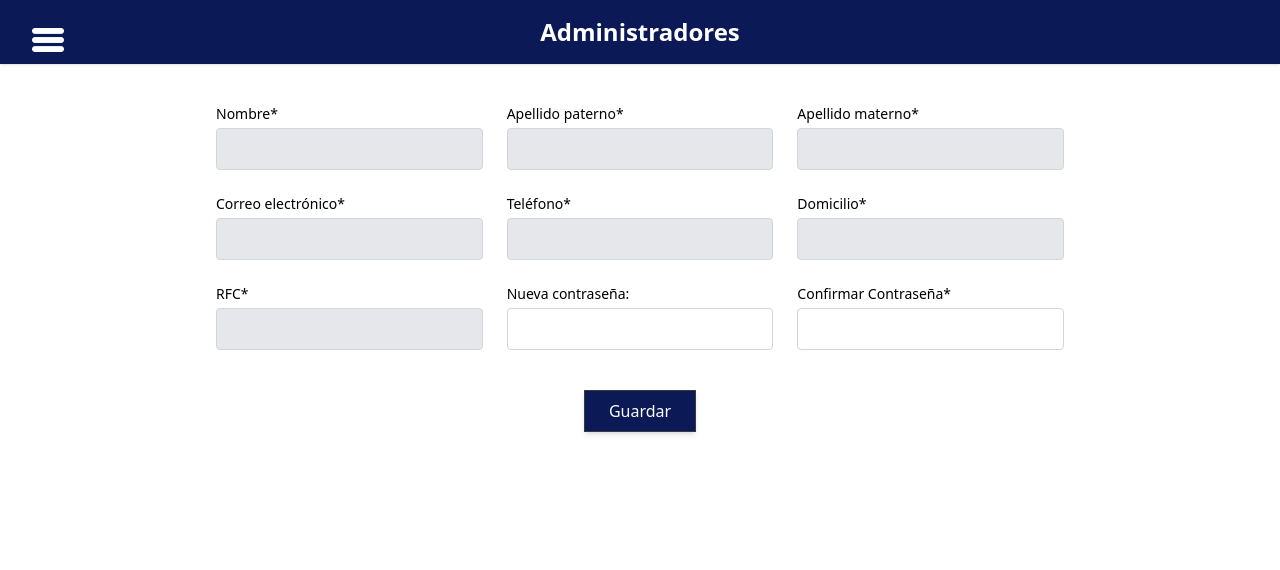
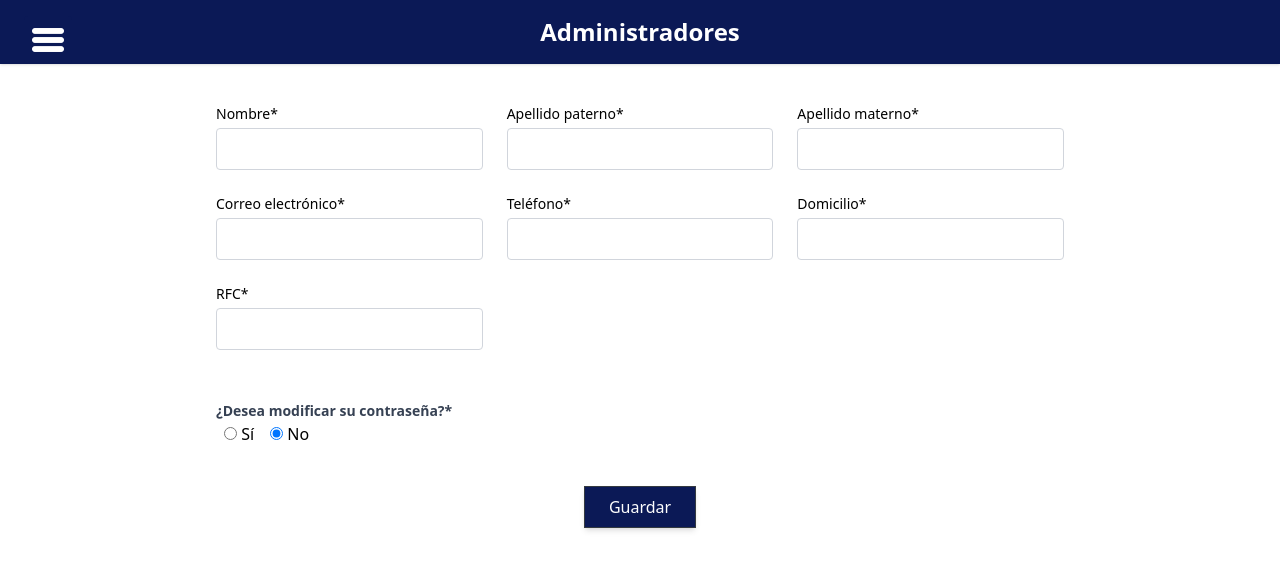
Before and after one commit to Christian20233tn137/multi_aseguradora, a React (Vite) app: page /inicioAgentes/EditarPerfil in a window 1280 px wide. Shown: the top 570 px of the page. Built offline with nearby package versions, Linux system fonts and the light colour scheme; no server answers; the HTML template or start-up script is replaced by a standard one.

Commit message:
Modificacion al puro petardo

```diff
--- a/src/components/AdminViews/Views/EditarPerfilAdmin.jsx
+++ b/src/components/AdminViews/Views/EditarPerfilAdmin.jsx
@@ -1,7 +1,8 @@
 import React, { useState, useEffect } from "react";
 import Swal from "sweetalert2";
+import axios from "axios";
 
-const EditarPerfilAdmin = () =>{
+const EditarPerfilAdmin = () => {
   const [formData, setFormData] = useState({
     nombre: "",
     apellidoPaterno: "",
@@ -15,6 +16,7 @@ const EditarPerfilAdmin = () =>{
   });
 
   const [error, setError] = useState("");
+  const [modificarContrasena, setModificarContrasena] = useState(false);
 
   const swalWithTailwindButtons = Swal.mixin({
     customClass: {
@@ -28,12 +30,8 @@ const EditarPerfilAdmin = () =>{
   useEffect(() => {
     const fetchData = async () => {
       try {
-            const response = await fetch("https://api.tu-backend.com/perfil");
-            if (!response.ok) {
-              throw new Error("Network response was not ok");
-            }
-            const data = await response.json();
-            setFormData(data);
+        const response = await axios.get("https://api.tu-backend.com/perfil");
+        setFormData(response.data);
       } catch (error) {
         console.error("Error al cargar los datos del perfil", error);
       }
@@ -49,8 +47,8 @@ const EditarPerfilAdmin = () =>{
   const handleSubmit = async (e) => {
     e.preventDefault();
 
-        // Validar que las contraseñas coincidan
-        if (formData.nuevaContrasena !== formData.confirmarContrasena) {
+    // Validar que las contraseñas coincidan si se desea modificar la contraseña
+    if (modificarContrasena && formData.nuevaContrasena !== formData.confirmarContrasena) {
       setError("Las contraseñas no coinciden");
       return;
     }
@@ -58,23 +56,17 @@ const EditarPerfilAdmin = () =>{
     setError(""); // Limpiar el mensaje de error si la validación pasa
 
     try {
-          const response = await fetch("https://api.tu-backend.com/perfil", {
-            method: "PUT",
-            headers: {
-              "Content-Type": "application/json",
-            },
-            body: JSON.stringify(formData),
+      const response = await axios.put("https://api.tu-backend.com/perfil", formData);
+
+      swalWithTailwindButtons.fire({
+        title: response.status === 200 ? "¡Actualizado!" : "Error",
+        text: response.status === 200
+          ? "El perfil se actualizó con éxito."
+          : "Hubo un error al actualizar el perfil.",
+        icon: response.status === 200 ? "success" : "error",
       });
 
-          swalWithTailwindButtons.fire({
-            title: response.ok ? "¡Actualizado!" : "Error",
-            text: response.ok
-              ? "El perfil se actualizó con éxito."
-              : "Hubo un error al actualizar el perfil.",
-            icon: response.ok ? "success" : "error",
-          });
-
-          if (response.ok) {
+      if (response.status === 200) {
         // Aquí puedes redirigir o realizar alguna acción adicional
       }
 
@@ -184,6 +176,30 @@ const EditarPerfilAdmin = () =>{
           />
         </div>
 
+        <div className="mt-6 md:col-span-3">
+          <label className="text-gray-700 text-sm font-bold">¿Desea modificar su contraseña?*</label>
+          <div className="flex items-center">
+            <label className="ml-2">
+              <input
+                type="radio"
+                name="modificarContrasena"
+                checked={modificarContrasena}
+                onChange={() => setModificarContrasena(true)}
+              /> Sí
+            </label>
+            <label className="ml-4">
+              <input
+                type="radio"
+                name="modificarContrasena"
+                checked={!modificarContrasena}
+                onChange={() => setModificarContrasena(false)}
+              /> No
+            </label>
+          </div>
+        </div>
+
+        {modificarContrasena && (
+          <>
             <div>
               <label className="block text-sm font-medium">Nueva contraseña:</label>
               <input
@@ -205,6 +221,8 @@ const EditarPerfilAdmin = () =>{
                 className="mt-1 w-full border border-gray-300 p-2 rounded"
               />
             </div>
+          </>
+        )}
 
         {error && <p className="text-red-500 text-sm mt-2">{error}</p>}
 
@@ -220,6 +238,6 @@ const EditarPerfilAdmin = () =>{
       </form>
     </div>
   );
+};
 
-}
 export default EditarPerfilAdmin;
--- a/src/components/AgenteViews/Views/EditarPerfil.jsx
+++ b/src/components/AgenteViews/Views/EditarPerfil.jsx
@@ -1,5 +1,6 @@
 import React, { useState, useEffect } from "react";
 import Swal from "sweetalert2";
+import axios from "axios";
 
 const EditarPerfil = () => {
   const [formData, setFormData] = useState({
@@ -15,6 +16,7 @@ const EditarPerfil = () => {
   });
 
   const [error, setError] = useState("");
+  const [modificarContrasena, setModificarContrasena] = useState(false);
 
   const swalWithTailwindButtons = Swal.mixin({
     customClass: {
@@ -28,12 +30,8 @@ const EditarPerfil = () => {
   useEffect(() => {
     const fetchData = async () => {
       try {
-        const response = await fetch("https://api.tu-backend.com/perfil");
-        if (!response.ok) {
-          throw new Error("Network response was not ok");
-        }
-        const data = await response.json();
-        setFormData(data);
+        const response = await axios.get("https://api.tu-backend.com/perfil");
+        setFormData(response.data);
       } catch (error) {
         console.error("Error al cargar los datos del perfil", error);
       }
@@ -49,8 +47,8 @@ const EditarPerfil = () => {
   const handleSubmit = async (e) => {
     e.preventDefault();
 
-    // Validar que las contraseñas coincidan
-    if (formData.nuevaContrasena !== formData.confirmarContrasena) {
+    // Validar que las contraseñas coincidan si se desea modificar la contraseña
+    if (modificarContrasena && formData.nuevaContrasena !== formData.confirmarContrasena) {
       setError("Las contraseñas no coinciden");
       return;
     }
@@ -58,23 +56,17 @@ const EditarPerfil = () => {
     setError(""); // Limpiar el mensaje de error si la validación pasa
 
     try {
-      const response = await fetch("https://api.tu-backend.com/perfil", {
-        method: "PUT",
-        headers: {
-          "Content-Type": "application/json",
-        },
-        body: JSON.stringify(formData),
+      const response = await axios.put("https://api.tu-backend.com/perfil", formData);
+
+      swalWithTailwindButtons.fire({
+        title: response.status === 200 ? "¡Actualizado!" : "Error",
+        text: response.status === 200
+          ? "El perfil se actualizó con éxito."
+          : "Hubo un error al actualizar el perfil.",
+        icon: response.status === 200 ? "success" : "error",
       });
 
-      swalWithTailwindButtons.fire({
-        title: response.ok ? "¡Actualizado!" : "Error",
-        text: response.ok
-          ? "El perfil se actualizó con éxito."
-          : "Hubo un error al actualizar el perfil.",
-        icon: response.ok ? "success" : "error",
-      });
-
-      if (response.ok) {
+      if (response.status === 200) {
         // Aquí puedes redirigir o realizar alguna acción adicional
       }
 
@@ -114,8 +106,7 @@ const EditarPerfil = () => {
             name="nombre"
             value={formData.nombre}
             onChange={handleChange}
-            className="mt-1 w-full border border-gray-300 bg-gray-200 p-2 rounded"
-            readOnly
+            className="mt-1 w-full border border-gray-300 p-2 rounded"
           />
         </div>
 
@@ -126,8 +117,7 @@ const EditarPerfil = () => {
             name="apellidoPaterno"
             value={formData.apellidoPaterno}
             onChange={handleChange}
-            className="mt-1 w-full border border-gray-300 bg-gray-200 p-2 rounded"
-            readOnly
+            className="mt-1 w-full border border-gray-300 p-2 rounded"
           />
         </div>
 
@@ -138,8 +128,7 @@ const EditarPerfil = () => {
             name="apellidoMaterno"
             value={formData.apellidoMaterno}
             onChange={handleChange}
-            className="mt-1 w-full border border-gray-300 bg-gray-200 p-2 rounded"
-            readOnly
+            className="mt-1 w-full border border-gray-300 p-2 rounded"
           />
         </div>
 
@@ -150,8 +139,7 @@ const EditarPerfil = () => {
             name="correo"
             value={formData.correo}
             onChange={handleChange}
-            className="mt-1 w-full border border-gray-300 bg-gray-200 p-2 rounded"
-            readOnly
+            className="mt-1 w-full border border-gray-300 p-2 rounded"
           />
         </div>
 
@@ -162,8 +150,7 @@ const EditarPerfil = () => {
             name="telefono"
             value={formData.telefono}
             onChange={handleChange}
-            className="mt-1 w-full border border-gray-300 bg-gray-200 p-2 rounded"
-            readOnly
+            className="mt-1 w-full border border-gray-300 p-2 rounded"
           />
         </div>
 
@@ -174,8 +161,7 @@ const EditarPerfil = () => {
             name="domicilio"
             value={formData.domicilio}
             onChange={handleChange}
-            className="mt-1 w-full border border-gray-300 bg-gray-200 p-2 rounded"
-            readOnly
+            className="mt-1 w-full border border-gray-300 p-2 rounded"
           />
         </div>
 
@@ -186,11 +172,34 @@ const EditarPerfil = () => {
             name="rfc"
             value={formData.rfc}
             onChange={handleChange}
-            className="mt-1 w-full border border-gray-300 bg-gray-200 p-2 rounded"
-            readOnly
+            className="mt-1 w-full border border-gray-300 p-2 rounded"
           />
         </div>
 
+        <div className="mt-6 md:col-span-3">
+          <label className="text-gray-700 text-sm font-bold">¿Desea modificar su contraseña?*</label>
+          <div className="flex items-center">
+            <label className="ml-2">
+              <input
+                type="radio"
+                name="modificarContrasena"
+                checked={modificarContrasena}
+                onChange={() => setModificarContrasena(true)}
+              /> Sí
+            </label>
+            <label className="ml-4">
+              <input
+                type="radio"
+                name="modificarContrasena"
+                checked={!modificarContrasena}
+                onChange={() => setModificarContrasena(false)}
+              /> No
+            </label>
+          </div>
+        </div>
+
+        {modificarContrasena && (
+          <>
             <div>
               <label className="block text-sm font-medium">Nueva contraseña:</label>
               <input
@@ -212,6 +221,8 @@ const EditarPerfil = () => {
                 className="mt-1 w-full border border-gray-300 p-2 rounded"
               />
             </div>
+          </>
+        )}
 
         {error && <p className="text-red-500 text-sm mt-2">{error}</p>}
 
```
Lines whose indentation alone changed are shown as unchanged.
